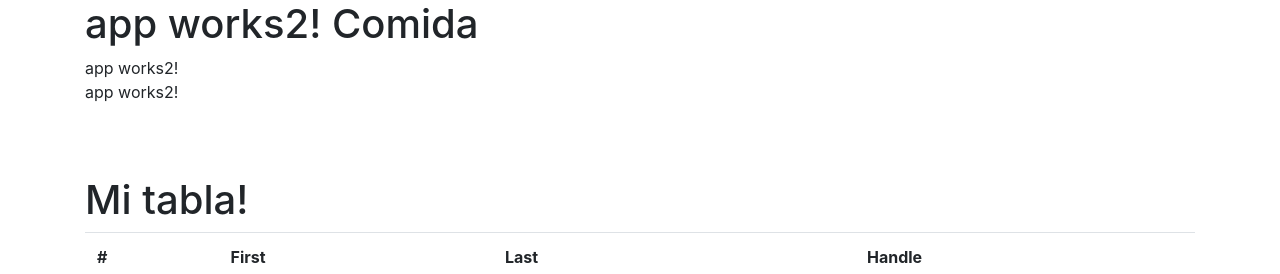
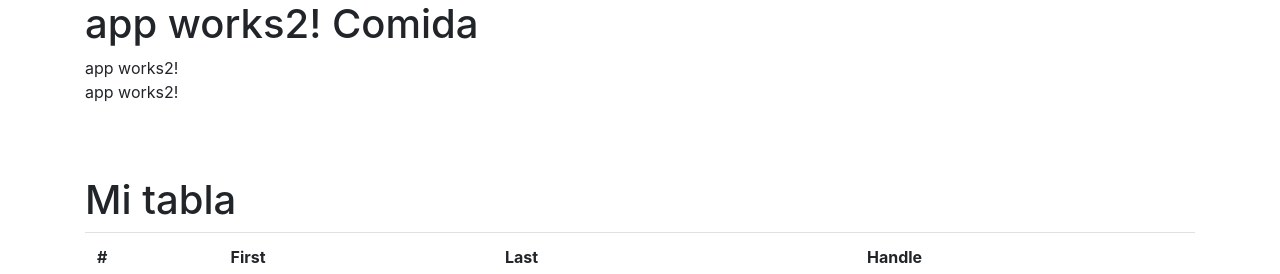
Before and after one commit to metafisico76/angular1, an Angular app: page / in a window 1280 px wide. Shown: the top 274 px of the page. Built offline with nearby package versions, Linux system fonts and the light colour scheme.

Commit message:
lo que sea

```diff
--- a/src/app/app.component.html
+++ b/src/app/app.component.html
@@ -23,7 +23,7 @@
       <br>
       <br>
       <br>
-      <h1>Mi tabla!</h1>
+      <h1>Mi tabla</h1>
 
       <!--Tabla de ejemplo-->
       <div class="table-responsive">
```
